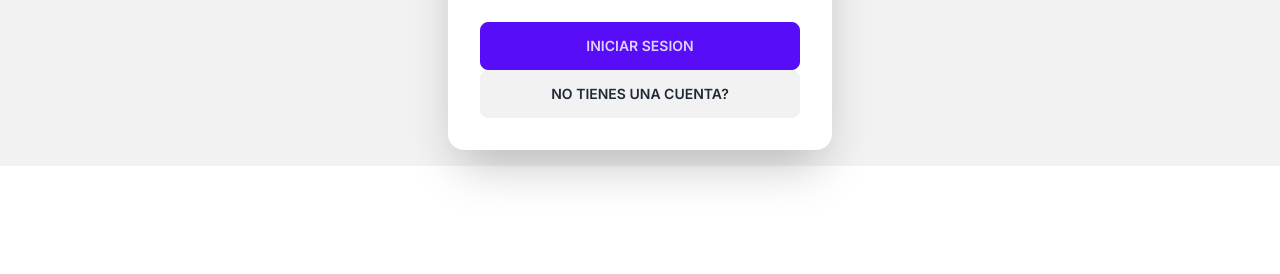
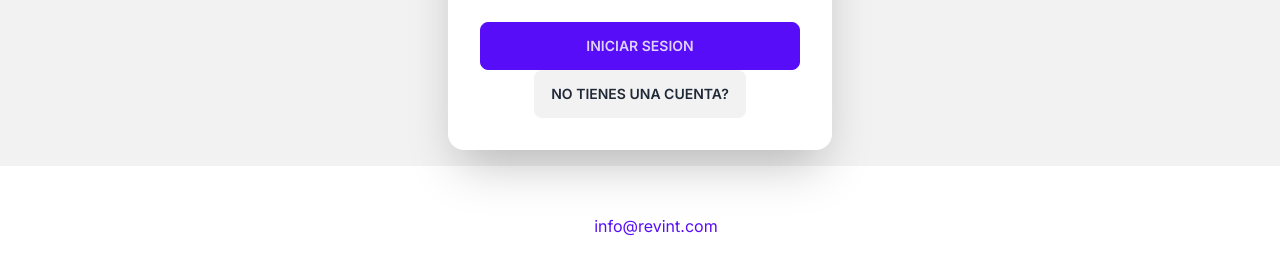
Before and after one commit to laurolamas/revint-front, a Next.js app: page /login in a window 1280 px wide. Shown: the part 514-788 px from the top of the page. Built offline with nearby package versions, Linux system fonts and the light colour scheme.

Commit message:
footer, and some working buttons

```diff
--- /dev/null
+++ b/app/components/about/page.js
@@ -0,0 +1,22 @@
+import React from 'react';
+
+export default function Home() {
+    return (
+        <footer className="bg-base-100 text-white p-4">
+            <div className="container mx-auto">
+                <div className="flex flex-col md:flex-row justify-between items-center">
+                    <div className="mb-4 md:mb-0">
+                        <h3 className="text-2xl font-bold">Quienes somos?</h3>
+                        <p>
+                            Somos una empresa joven fundada en Montevideo, Uruguay en Octubre de 2023. Nuestra meta es ser líderes en el mercado de la reventa de productos vintage de segunda mano.
+                        </p>
+                    </div>
+                    <div>
+                        <ul className="flex space-x-4">
+                        </ul>
+                    </div>
+                </div>
+            </div>
+        </footer>
+    );
+}
--- /dev/null
+++ b/app/components/footer.js
@@ -0,0 +1,32 @@
+import React from 'react';
+
+export default function Footer() {
+  return (
+    <footer className="bg-base-100 text-white p-4">
+      <div className="container mx-auto">
+        <div className="flex flex-col md:flex-row justify-between items-center">
+          <div className="mb-4 md:mb-0">
+            <h3 className="text-2xl font-bold">Contáctanos</h3>
+            <p>
+              Puedes contactarnos en cualquier momento a través del correo electrónico:
+              <a href="mailto:info@tudominio.com" className="text-primary"> info@revint.com</a>
+            </p>
+          </div>
+          <div>
+            <ul className="flex space-x-4">
+              <li>
+                <a href="/about" className="text-white hover:text-primary">Acerca de nosotros</a>
+              </li>
+              <li>
+                <a href="/terms" className="text-white hover:text-primary">Términos y condiciones</a>
+              </li>
+              <li>
+                <a href="/privacy" className="text-white hover:text-primary">Política de privacidad</a>
+              </li>
+            </ul>
+          </div>
+        </div>
+      </div>
+    </footer>
+  );
+}
--- a/app/components/header.js
+++ b/app/components/header.js
@@ -28,19 +28,23 @@ export default function Header() {
             className="menu menu-sm dropdown-content mt-3 z-[1] p-2 shadow bg-base-100 rounded-box w-52"
           >
             <li>
-              <a>Homepage</a>
+              <Link href="/">
+                Homepage
+              </Link>
             </li>
             <li>
               <a>Portfolio</a>
             </li>
             <li>
-              <a>About</a>
+              <Link href="/components/about">
+              about
+              </Link>
             </li>
           </ul>
         </div>
         <div className="form-control">
           <div className="input-group">
-            <input type="text" placeholder="Search…" className="input input-bordered"/>
+            <input type="text" placeholder="Search…" className="input input-bordered" />
             <button className="btn btn-square">
               <svg xmlns="http://www.w3.org/2000/svg" className="h-6 w-6" fill="none" viewBox="0 0 24 24" stroke="currentColor"><path strokeLinecap="round" strokeLinejoin="round" strokeWidth="2" d="M21 21l-6-6m2-5a7 7 0 11-14 0 7 7 0 0114 0z" /></svg>
             </button>
@@ -117,10 +121,14 @@ export default function Header() {
             </div>
           </button>
         </Link>
+        <Link href="/favourites">
           <button className="btn btn-outline btn-secondary" style={{ marginRight: '4px' }}>
             <svg xmlns="http://www.w3.org/2000/svg" className="h-6 w-6" fill="none" viewBox="0 0 24 24" stroke="currentColor"><path strokeLinecap="round" strokeLinejoin="round" strokeWidth="2" d="M4.318 6.318a4.5 4.5 0 000 6.364L12 20.364l7.682-7.682a4.5 4.5 0 00-6.364-6.364L12 7.636l-1.318-1.318a4.5 4.5 0 00-6.364 0z" /></svg>
           </button>
+        </Link>
+        <Link href="/login">
           <button className="btn btn-outline btn-primary">Login</button>
+        </Link>
       </div>
     </div>
   );
--- a/app/layout.js
+++ b/app/layout.js
@@ -2,6 +2,7 @@ import "./globals.css";
 import { Inter } from "next/font/google";
 import Above from "./components/Above-header";
 import Header from "./components/header";
+import Footer from "./components/footer";
 
 const inter = Inter({ subsets: ["latin"] });
 
@@ -17,6 +18,7 @@ export default function RootLayout({ children }) {
         <Header />
         <Above />
         {children}
+        <Footer />
       </body>
     </html>
   );
--- a/app/login/page.js
+++ b/app/login/page.js
@@ -1,3 +1,5 @@
+import Link from "next/link";
+
 export default function Home() {
   return (
     <div className="hero max-h-screen bg-base-200">
@@ -39,7 +41,9 @@ export default function Home() {
             </div>
             <div className="form-control mt-6">
               <button className="btn btn-primary">Iniciar Sesion</button>
-              <button className="btn btn-terciary">No tienes una cuenta?</button>
+              <Link href="/register">
+              <button className="btn">No tienes una cuenta?</button>
+              </Link>
             </div>
           </form>
         </div>
--- a/app/register/page.js
+++ b/app/register/page.js
@@ -1,3 +1,5 @@
+import Link from 'next/link';
+
 export default function Home() {
     return (
       <div className="hero max-h-screen bg-base-200">
@@ -54,7 +56,9 @@ export default function Home() {
               </div>
               <div className="form-control mt-6">
                 <button className="btn btn-primary">Registrarse</button>
+                <Link href="/login">
                 <button className="btn btn-terciary">Ya tienes una cuenta?</button>
+                </Link>
               </div>
             </form>
           </div>
```
